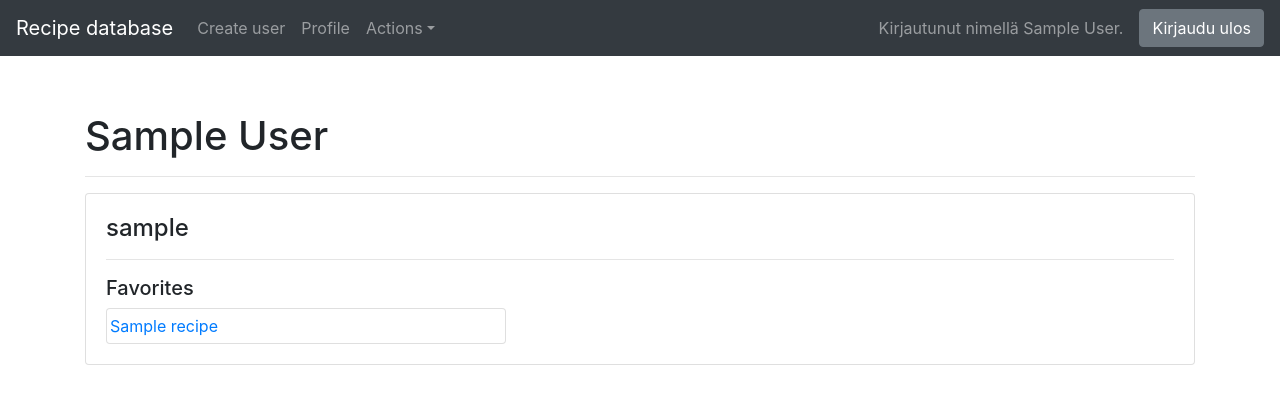
After one commit to silmish/Project-recipe, a Flask app: page /auth/profile/ in a window 1280 px wide. The commit adds this page. Shown: the top 404 px of the page. Run offline with Flask 2, Linux system fonts and the light colour scheme; a user stored in the database is signed in; tables that the repository leaves empty hold one stand-in row (values such as "Sample post"); some libraries are stand-ins or nearby versions.

Commit message:
Added new recipe pages and profile

```diff
--- a/application/__init__.py
+++ b/application/__init__.py
@@ -1,4 +1,5 @@
 from flask import Flask
+
 
 app = Flask(__name__)
 
--- a/application/auth/views.py
+++ b/application/auth/views.py
@@ -1,9 +1,11 @@
 from flask import render_template, request, redirect, url_for, flash
-from flask_login import login_user, logout_user
+from flask_login import login_user, logout_user, login_required, current_user
 
 from application import app, db
 from application.auth.models import User
 from application.auth.forms import LoginForm
+from application.favorites.models import favorites
+from application.recipes.models import Recipe
 
 
 @app.route("/auth/login", methods=["GET", "POST"])
@@ -12,7 +14,6 @@ def auth_login():
         return render_template("auth/loginform.html", form=LoginForm())
 
     form = LoginForm(request.form)
-    # mahdolliset validoinnit
 
     user = User.query.filter_by(username=form.username.data, password=form.password.data).first()
     if not user:
@@ -58,3 +59,15 @@ def auth_create():
         db.session().commit()
 
     return redirect(url_for("auth_create"))
+
+
+@app.route("/auth/profile/", methods=["GET"])
+@login_required
+def user_profile():
+    profile = User.query.filter_by(id=current_user.id).first()
+
+    favorites_list = Recipe.query.join(favorites).join(User) \
+        .filter((favorites.c.recipe_id == Recipe.id) &
+                (favorites.c.account_id == User.id)).all()
+
+    return render_template("auth/profile.html", profile=profile, favorites=favorites_list)
--- /dev/null
+++ b/application/favorites/models.py
@@ -0,0 +1,6 @@
+from application import db
+
+favorites = db.Table('favorites',
+                     db.Column('recipe_id', db.Integer, db.ForeignKey('recipe.id')),
+                     db.Column('account_id', db.Integer, db.ForeignKey('account.id'))
+                     )
--- a/application/recipes/models.py
+++ b/application/recipes/models.py
@@ -1,6 +1,7 @@
 from application import db
 
 from application.recipe_ingredients.models import recipe_ingredients
+from application.favorites.models import favorites
 
 
 class Recipe(db.Model):
@@ -17,6 +18,9 @@ class Recipe(db.Model):
 
     recipeIngredients = db.relationship('Ingredient', secondary=recipe_ingredients,
                                         backref=db.backref('recipe_ingredient', lazy='joined'))
+
+    add_favorites = db.relationship('User', secondary=favorites,
+                                    backref=db.backref('favorites', lazy='joined'))
 
     def __init__(self, name):
         self.name = name
--- /dev/null
+++ b/application/templates/auth/profile.html
@@ -0,0 +1,30 @@
+{% extends "layout.html" %}
+
+{% block body %}
+
+    <div class="container">
+        <div class="row">
+            <div class="col">
+
+                <h1>{{ profile.name }}</h1>
+                <hr>
+
+                <div class="card">
+                    <div class="card-body">
+                        <h4>{{ profile.username }}</h4>
+                        <hr>
+                        <h5>Favorites</h5>
+                        <ul class="list-group">
+                        {% for favorites in favorites %}
+                            <li class="list-group-item">
+                            <a href="recipe/{{ favorites.id }}">{{favorites.name}}</a>
+                            </li>
+                        {% endfor %}
+                        </ul>
+                    </div>
+                </div>
+            </div>
+        </div>
+    </div>
+
+{% endblock %}
--- a/application/templates/layout.html
+++ b/application/templates/layout.html
@@ -21,6 +21,9 @@
         <a class="nav-link" href="{{ url_for('auth_create') }}">Create user <span class="sr-only">(current)</span></a>
       </li>
       {% if current_user.is_authenticated %}
+        <li class="nav-item">
+        <a class="nav-link" href="{{ url_for('user_profile') }}">Profile <span class="sr-only">(current)</span></a>
+        </li>
         <li class="nav-item dropdown">
         <a class="nav-link dropdown-toggle" href="#" id="dropdown01" data-toggle="dropdown" aria-haspopup="true" aria-expanded="false">Actions</a>
         <div class="dropdown-menu" aria-labelledby="dropdown01">
```
Also changed, not shown: application/favorites/forms.py (added, +9 -0 lines), application/recipes/views.py (+33 -2 lines), application/templates/recipes/recipe.html (+18 -5 lines).
